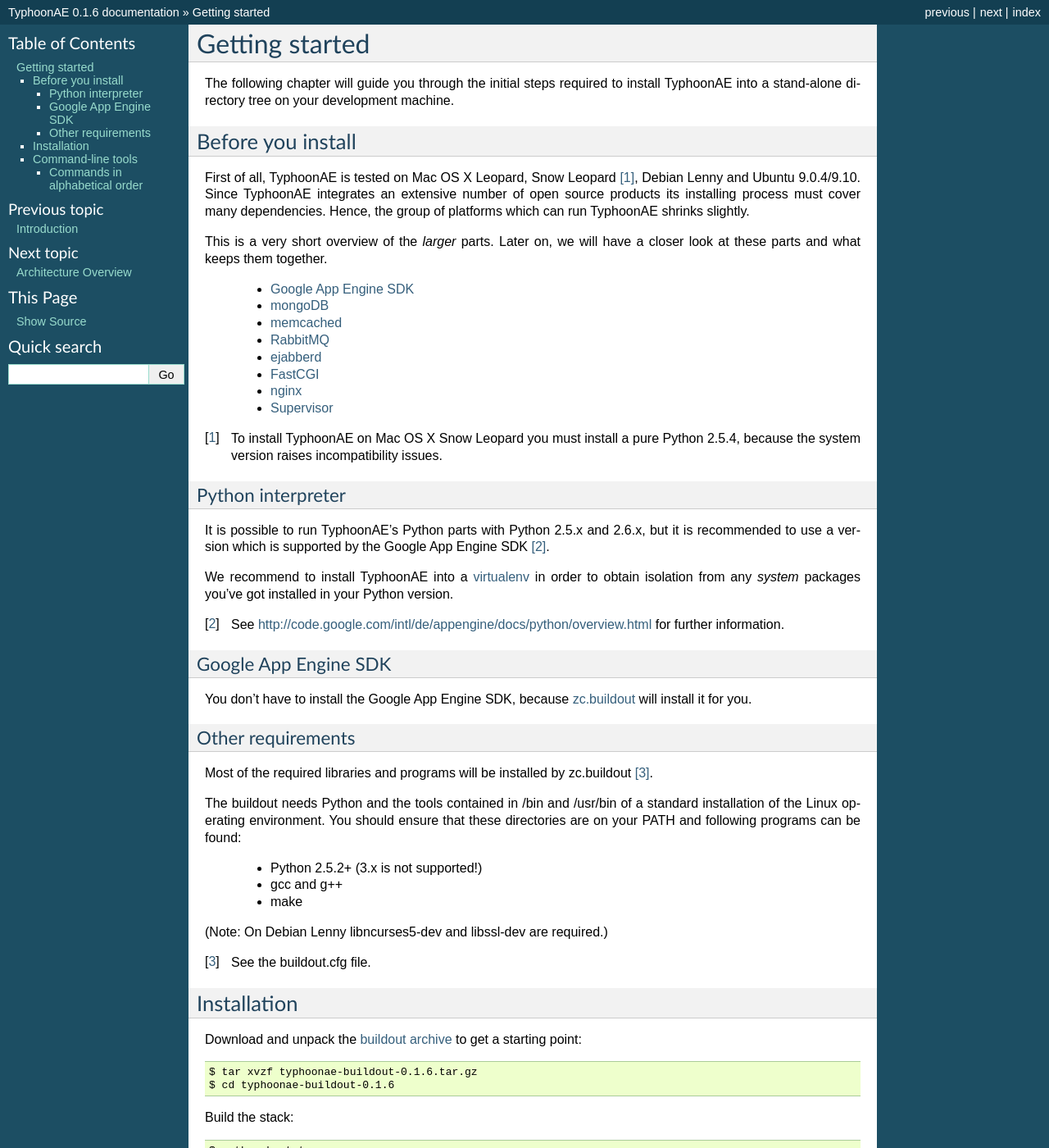
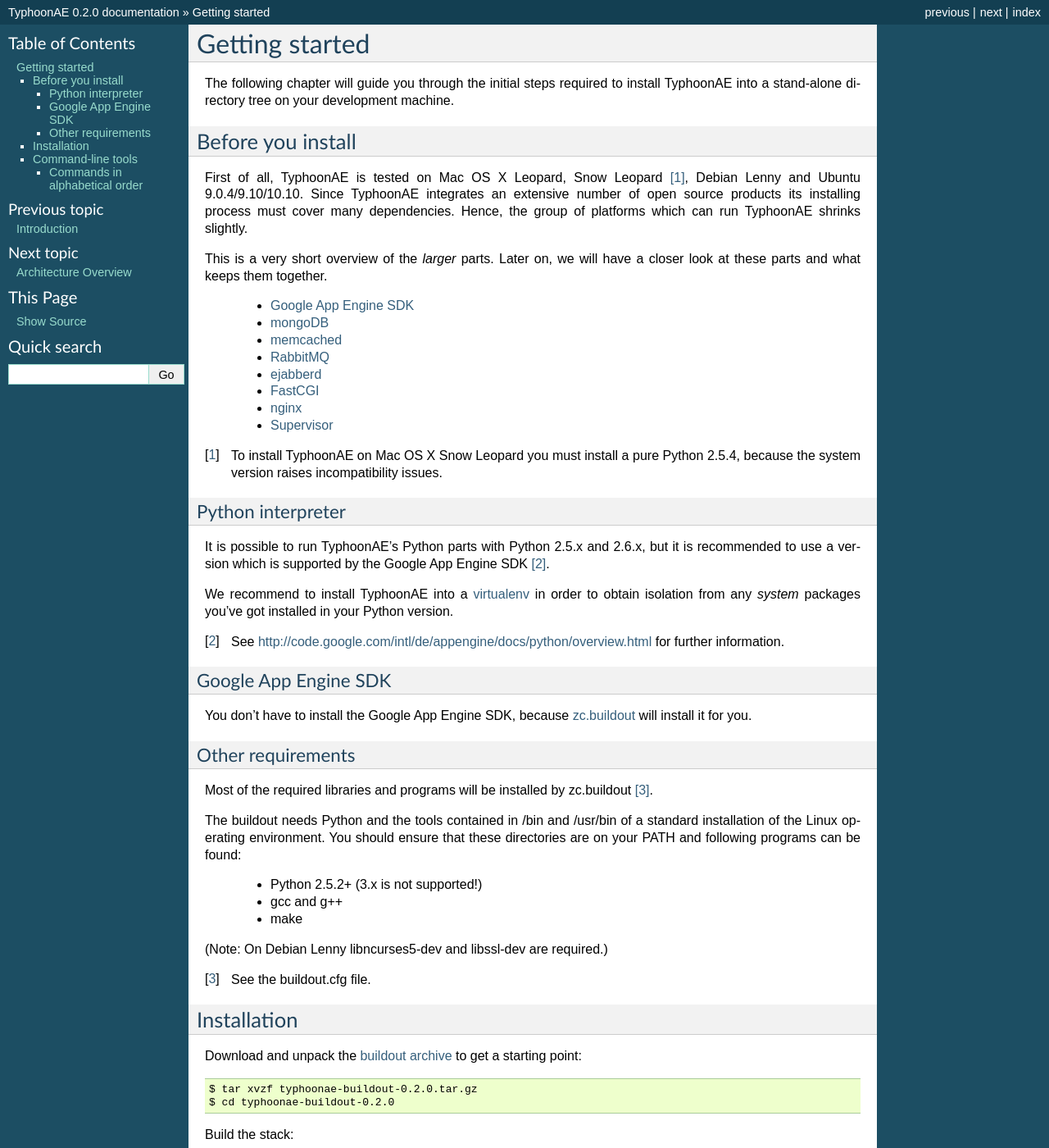
Before and after one commit to fajoy/typhoonae, a Sphinx documentation site: the page built from doc/source/gettingstarted.rst, in a window 1280 px wide and 1400 px high. Shown: the whole window at 82% size. Built offline with Sphinx 7.4.7, drawn with Linux system fonts in a browser that asks for light colours; some of the changed text lies outside the part shown.

Commit message:
Version bump and updated documentation.

```diff
--- a/INSTALL.txt
+++ b/INSTALL.txt
@@ -39,6 +39,8 @@
 a copy of the License at
 
   http://www.apache.org/licenses/LICENSE-2.0
+
+Google App Engine is a trademark of Google Inc.
 
 
 Before You Install
@@ -87,6 +89,7 @@
   * libncurses5-dev
   * libssl-dev
   * python-dev
+  * python-setuptools
   * libexpat-dev (libexpat1-dev)
   * gettext
   * xsltproc
--- a/doc/source/gettingstarted.rst
+++ b/doc/source/gettingstarted.rst
@@ -12,10 +12,10 @@
 ==================
 
 First of all, TyphoonAE is tested on Mac OS X Leopard, Snow Leopard
-[#SnowLeopard]_, Debian Lenny and Ubuntu 9.0.4/9.10. Since TyphoonAE integrates
-an extensive number of open source products its installing process must cover
-many dependencies. Hence, the group of platforms which can run TyphoonAE
-shrinks slightly.
+[#SnowLeopard]_, Debian Lenny and Ubuntu 9.0.4/9.10/10.10. Since TyphoonAE
+integrates an extensive number of open source products its installing process
+must cover many dependencies. Hence, the group of platforms which can run
+TyphoonAE shrinks slightly.
 
 This is a very short overview of the *larger* parts. Later on, we will have a
 closer look at these parts and what keeps them together.
@@ -71,11 +71,11 @@
 ============
 
 Download and unpack the `buildout archive
-<http://typhoonae.googlecode.com/files/typhoonae-buildout-0.1.6.tar.gz>`_ to
+<http://typhoonae.googlecode.com/files/typhoonae-buildout-0.2.0.tar.gz>`_ to
 get a starting point::
 
-  $ tar xvzf typhoonae-buildout-0.1.6.tar.gz
-  $ cd typhoonae-buildout-0.1.6
+  $ tar xvzf typhoonae-buildout-0.2.0.tar.gz
+  $ cd typhoonae-buildout-0.2.0
 
 Build the stack::
 
@@ -101,6 +101,7 @@
 When all services are up and running, the supervisor console shows something
 like this::
 
+  appcfg_service                   RUNNING    pid 40173, uptime 0:00:16
   appserver:appserver_00           RUNNING    pid 40169, uptime 0:00:16
   appserver:appserver_01           RUNNING    pid 40168, uptime 0:00:16
   deferred_taskworker              RUNNING    pid 40194, uptime 0:00:09
--- a/version.txt
+++ b/version.txt
@@ -1 +1 @@
-0.1.6
+0.2.0
```
Also changed, not shown: other parts of doc/source/gettingstarted.rst (+2 -0 lines), CHANGES.txt (+5 -5 lines), README.txt (+7 -5 lines), 2 other files.
